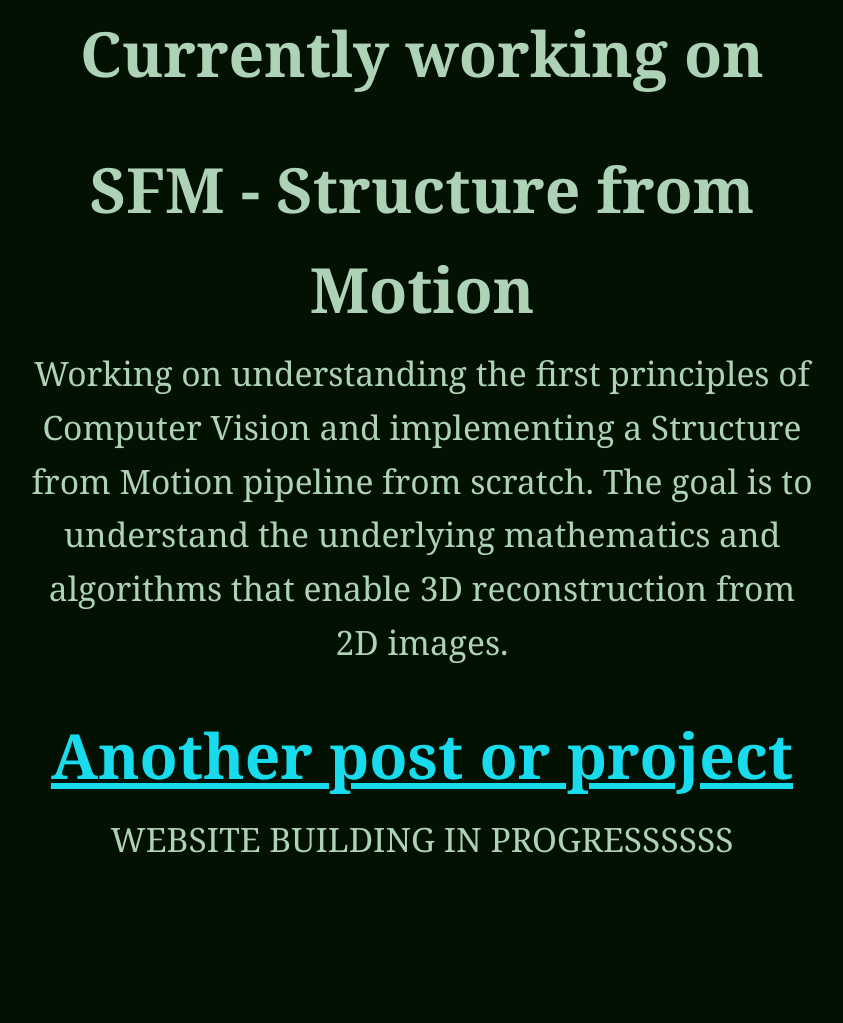
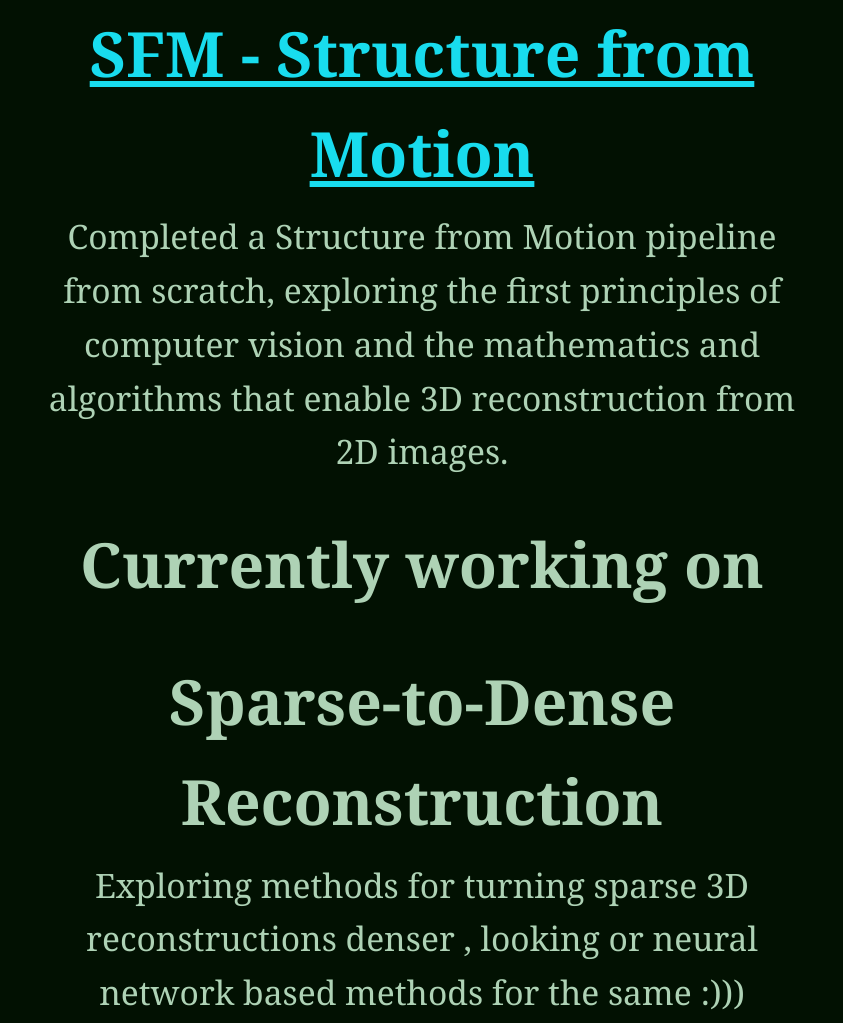
Before and after one commit to pre-tesh/Website, a plain HTML site: page files/index.html in a window 1280 px wide. Shown: the part 926-1949 px from the top of the page, without its empty margins (218-1061 px from the left). Before the commit the page ends 1796 px from the top, so only its background shows below. Drawn offline with Linux system fonts and the light colour scheme; a web font is replaced by a local one.

Commit message:
Update project portfolio

```diff
--- a/files/index.html
+++ b/files/index.html
@@ -21,18 +21,18 @@
 
   <hr>
 
-  <h2>Currently working on </h2>
-  <h2>SFM - Structure from Motion</h2>
+  <h2><a href="https://github.com/pre-tesh/SFM">SFM - Structure from Motion</a></h2>
   <p>
-Working on understanding the first principles of Computer Vision and implementing
-a Structure from Motion pipeline from scratch.
-The goal is to understand the underlying mathematics and
-algorithms that enable 3D reconstruction from 2D images.
+Completed a Structure from Motion pipeline from scratch, exploring the first
+principles of computer vision and the mathematics and algorithms that enable
+3D reconstruction from 2D images.
   </p>
 
-  <h2><a href="#">Another post or project</a></h2>
+  <h2>Currently working on</h2>
+  <h2>Sparse-to-Dense Reconstruction</h2>
   <p>
-   WEBSITE BUILDING IN PROGRESSSSSS
+    Exploring methods for turning sparse 3D reconstructions denser , looking or neural network
+    based methods for the same :)))
   </p>
 
 </body>
```
